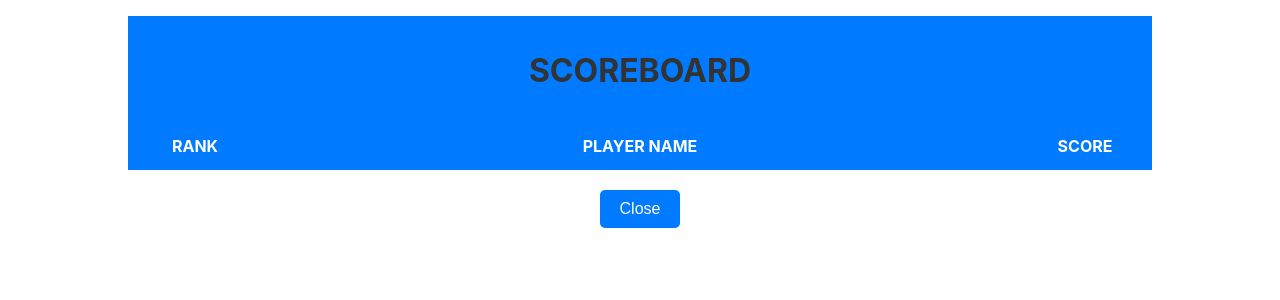
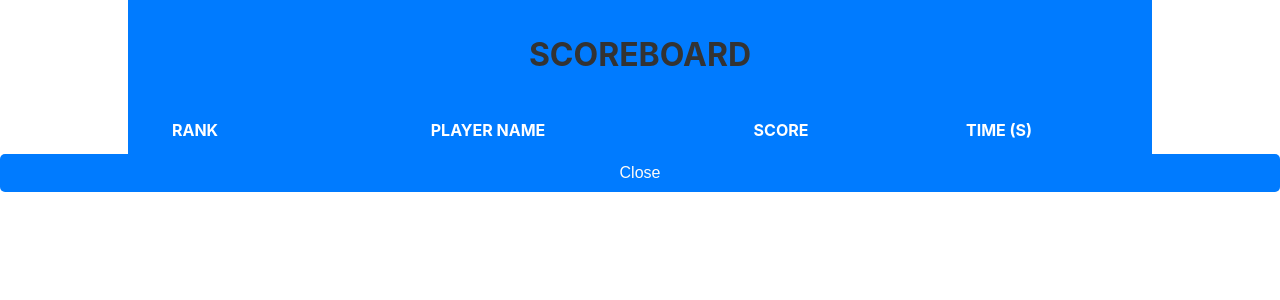
Before and after one commit to palicz/word-matcher-game, a React (Create React App) app: page / in a window 1280 px wide. Both pictures are taken after a click on the button "Scoreboard". Shown: the top 300 px of the page. Built offline with nearby package versions, Linux system fonts and the light colour scheme.

Commit message:
Made scoreboard display timer and adjusted rankings to include the timer

```diff
--- a/src/App.tsx
+++ b/src/App.tsx
@@ -14,7 +14,7 @@ const App: React.FC = () => {
   const [showScoreboard, setShowScoreboard] = useState(false);
   const [gameWords, setGameWords] = useState<WordPair[]>([]);
   const [username, setUsername] = useState<string>('');
-  const [scores, setScores] = useState<Array<{ playerName: string; score: number }>>([]);
+  const [scores, setScores] = useState<Array<{ playerName: string; score: number,timeElapsed:number }>>([]);
 
   // Fetch scores from localStorage when the app starts
   useEffect(() => {
@@ -49,8 +49,8 @@ const App: React.FC = () => {
   };
 
   // Function to handle finishing the game and saving the score
-  const handleFinishGame = useCallback((score: number) => {
-    const newScore = { playerName: username, score };
+  const handleFinishGame = useCallback((score: number,timeElapsed:number) => {
+    const newScore = { playerName: username, score,timeElapsed };
     const updatedScores = [...scores, newScore];
 
     // Save updated scores in localStorage
--- a/src/components/Scoreboard.tsx
+++ b/src/components/Scoreboard.tsx
@@ -4,44 +4,42 @@ import './Scoreboard.css';
 interface Score {
     playerName: string;
     score: number;
+    timeElapsed: number;
 }
 interface ScoreboardProps {
     scores: Score[];
     onClose: () => void;
-}
-
-const Scoreboard: React.FC<ScoreboardProps> = ({scores,onClose}) => {
+}const Scoreboard: React.FC<ScoreboardProps> = ({ scores, onClose }) => {
     return (
-    <div className="scoreboard-container">
-
+        <div className="score-container">
             <table className="score-table">
                 <thead>
                 <tr>
-                <th colSpan={3}> <h1 className="scoreboard-title">Scoreboard</h1></th>
+                    <th colSpan={4}>
+                        <h1 className="scoreboard-title">Scoreboard</h1>
+                    </th>
                 </tr>
                 <tr>
                     <th>Rank</th>
                     <th>Player Name</th>
                     <th>Score</th>
+                    <th>Time (s)</th>  {/* Add a Time column */}
                 </tr>
                 </thead>
                 <tbody>
                 {scores
-                .sort((a, b) => b.score - a.score) // Sort scores in descending order
+                    .sort((a, b) => b.score - a.score || a.timeElapsed - b.timeElapsed)  // Sort by score, then by time
                     .map((score, index) => (
                         <tr key={index}>
                             <td>{index + 1}</td>
                             <td>{score.playerName}</td>
                             <td>{score.score}</td>
+                            <td>{score.timeElapsed}</td>  {/* Display the time */}
                         </tr>
                     ))}
                 </tbody>
             </table>
-    <div className="close-button-container">
             <button onClick={onClose} className="close-button">Close</button>
         </div>
-    </div>
-  )
-};
-
+    );}
     export default Scoreboard;
```
Also changed, not shown: src/components/Game.tsx (indentation only), 1 other file (tests, documents, lock files or other folders). Lines whose indentation alone changed are shown as unchanged.
